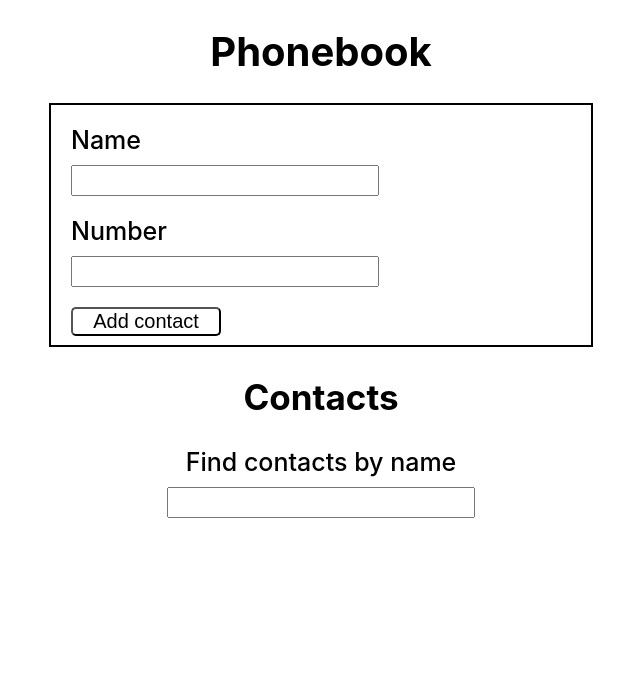
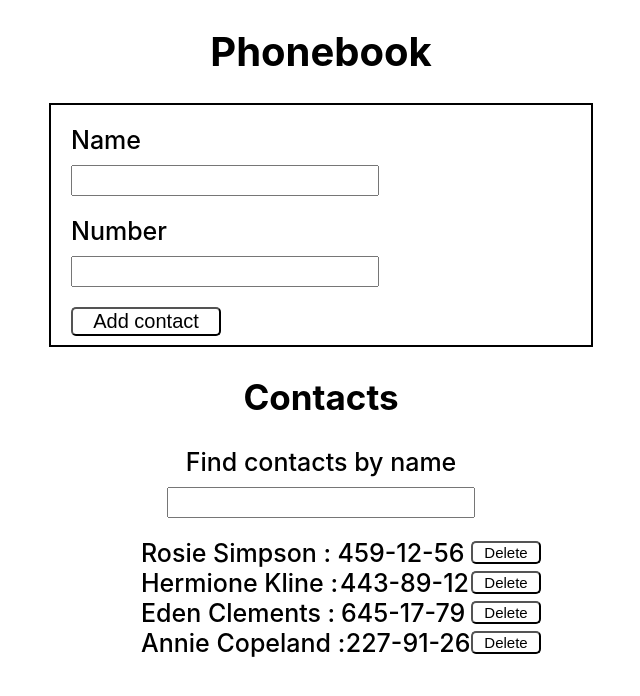
Before and after one commit to Konstantin2014/goit-react-hw-02-phonebook, a React (Create React App) app: page / in a window 1280 px wide. Shown: the top 696 px of the page, without its empty margins (319-959 px from the left). Built offline with nearby package versions, Linux system fonts and the light colour scheme.

Commit message:
all blocks

```diff
--- a/src/components/ContactForm/ContactForm.js
+++ b/src/components/ContactForm/ContactForm.js
@@ -17,8 +17,10 @@ class ContactForm extends Component {
   };
 
   handleSubmit = event => {
+    const { name, number } = this.state;
+    const { addContact } = this.props;
     event.preventDefault();
-    this.props.onSubmit(this.state);
+    addContact(name, number);
     this.reset();
   };
 
@@ -27,9 +29,11 @@ class ContactForm extends Component {
   };
 
   render() {
+    const { name, number } = this.state;
+    const { handleChange, handleSubmit, nameInputId, numberInputId } = this;
     return (
-      <Form onSubmit={this.handleSubmit}>
-        <Label htmlFor={this.nameInputId}>
+      <Form onSubmit={handleSubmit}>
+        <Label htmlFor={nameInputId}>
           Name
           <Input
             type="text"
@@ -37,12 +41,12 @@ class ContactForm extends Component {
             pattern="^[a-zA-Zа-яА-Я]+(([' -][a-zA-Zа-яА-Я ])?[a-zA-Zа-яА-Я]*)*$"
             title="Name may contain only letters, apostrophe, dash and spaces. For example Adrian, Jacob Mercer, Charles de Batz de Castelmore d'Artagnan"
             required
-            value={this.state.name}
-            onChange={this.handleChange}
-            id={this.nameInputId}
+            value={name}
+            onChange={handleChange}
+            id={nameInputId}
           />
         </Label>
-        <Label htmlFor={this.numberInputId}>
+        <Label htmlFor={numberInputId}>
           Number
           <Input
             type="tel"
@@ -50,9 +54,9 @@ class ContactForm extends Component {
             pattern="\+?\d{1,4}?[-.\s]?\(?\d{1,3}?\)?[-.\s]?\d{1,4}[-.\s]?\d{1,4}[-.\s]?\d{1,9}"
             title="Phone number must be digits and can contain spaces, dashes, parentheses and can start with +"
             required
-            value={this.state.number}
-            onChange={this.handleChange}
-            id={this.numberInputId}
+            value={number}
+            onChange={handleChange}
+            id={numberInputId}
           />
         </Label>
         <Button type="submit">Add contact</Button>
--- a/src/components/ContactList/ContactList.js
+++ b/src/components/ContactList/ContactList.js
@@ -1,20 +1,20 @@
-import { ConlactList, ConlactItem } from './ContactList.styled.js';
+import {
+  ConlactList,
+  ConlactItem,
+  Button,
+  NameNumber,
+} from './ContactList.styled.js';
 
-export const ContactList = ({ contact, onContactDelete }) => {
-  <ul>
+export const ContactList = ({ contact, onContactDelete }) => (
+  <ConlactList>
     {contact.map(({ name, number, id }) => (
-      <li key={id}>
-        <p>{name}</p>
-        <p>{number}</p>
-        <button
-          type="button"
-          onClick={() => {
-            onContactDelete(id);
-          }}
-        >
+      <ConlactItem key={id}>
+        <NameNumber>{name} :</NameNumber>
+        <NameNumber>{number}</NameNumber>
+        <Button type="button" onClick={() => onContactDelete(id)}>
           Delete
-        </button>
-      </li>
+        </Button>
+      </ConlactItem>
     ))}
-  </ul>;
-};
+  </ConlactList>
+);
--- a/src/components/ContactList/ContactList.styled.js
+++ b/src/components/ContactList/ContactList.styled.js
@@ -1,5 +1,30 @@
 import styled from 'styled-components';
 
-export const ConlactList = styled.ul``;
+export const ConlactList = styled.ul`
+  width: 400px;
+  margin: auto;
+`;
 
-export const ConlactItem = styled.li``;
+export const ConlactItem = styled.li`
+  font-size: 25px;
+  font-weight: 500;
+  margin: 0;
+  display: flex;
+  align-items: center;
+  justify-content: space-between;
+`;
+export const NameNumber = styled.p`
+  margin: 0;
+`;
+export const Button = styled.button`
+  text-align: center;
+  background-color: #fff;
+  font-size: 15px;
+  width: 70px;
+  color: #000;
+  cursor: pointer;
+  border-radius: 5px;
+  &:hover {
+    background-color: #faafaf;
+  }
+`;
--- a/src/components/Phonebook/Phonebook.js
+++ b/src/components/Phonebook/Phonebook.js
@@ -19,32 +19,34 @@ class Phonebook extends Component {
     filter: '',
   };
 
-  formSubmitHendler = data => {
-    console.log(data);
+  addContact = (name, number) => {
+    const { contacts } = this.state;
+
+    const contact = {
+      id: nanoid(),
+      name,
+      number,
+    };
+
+    for (const { name } of contacts) {
+      if (name === contact.name) {
+        return alert(`${contact.name} is already in contacts`);
+      }
+    }
+
+    this.setState(({ contacts }) => {
+      return {
+        contacts: [contact, ...contacts],
+      };
+    });
   };
 
-  addContact = contact => {
-    if (
-      this.state.contacts.some(
-        item => item.name.toLowerCase() === contact.name.toLowerCase()
-      )
-    ) {
-      alert('This contact is already exist!! Try one more time, please!');
-      return;
-    }
-    this.setState(prevState => ({
-      contacts: [...prevState.contacts, { ...contact, id: nanoid() }],
-    }));
-  };
-
-  onFilterHandleChange = filter => {
-    this.setState({ filter });
-  };
-
-  contactDelete = contactId => {
-    this.setState(prevstate => ({
-      contacts: prevstate.contact.filter(contact => contact.id !== contactId),
-    }));
+  contactDelete = deleteId => {
+    this.setState(({ contacts }) => {
+      return {
+        contacts: contacts.filter(({ id }) => id !== deleteId),
+      };
+    });
   };
 
   getFilteredContacts() {
@@ -53,16 +55,17 @@ class Phonebook extends Component {
     );
   }
 
+  onFilterHandleChange = filter => {
+    this.setState({ filter });
+  };
+
   render() {
     const { filter } = this.state;
-    const visivleContact = this.getFilteredContacts();
+    const visibleContact = this.getFilteredContacts();
     return (
       <div>
         <TitleContactFotm>Phonebook</TitleContactFotm>
-        <ContactForm
-          onSubmit={this.formSubmitHendler}
-          addContact={this.addContact}
-        />
+        <ContactForm addContact={this.addContact} />
 
         <TitleContact>Contacts</TitleContact>
         <Filter
@@ -70,7 +73,7 @@ class Phonebook extends Component {
           onFilterHandleChange={this.onFilterHandleChange}
         />
         <ContactList
-          contact={visivleContact}
+          contact={visibleContact}
           onContactDelete={this.contactDelete}
         />
       </div>
```
